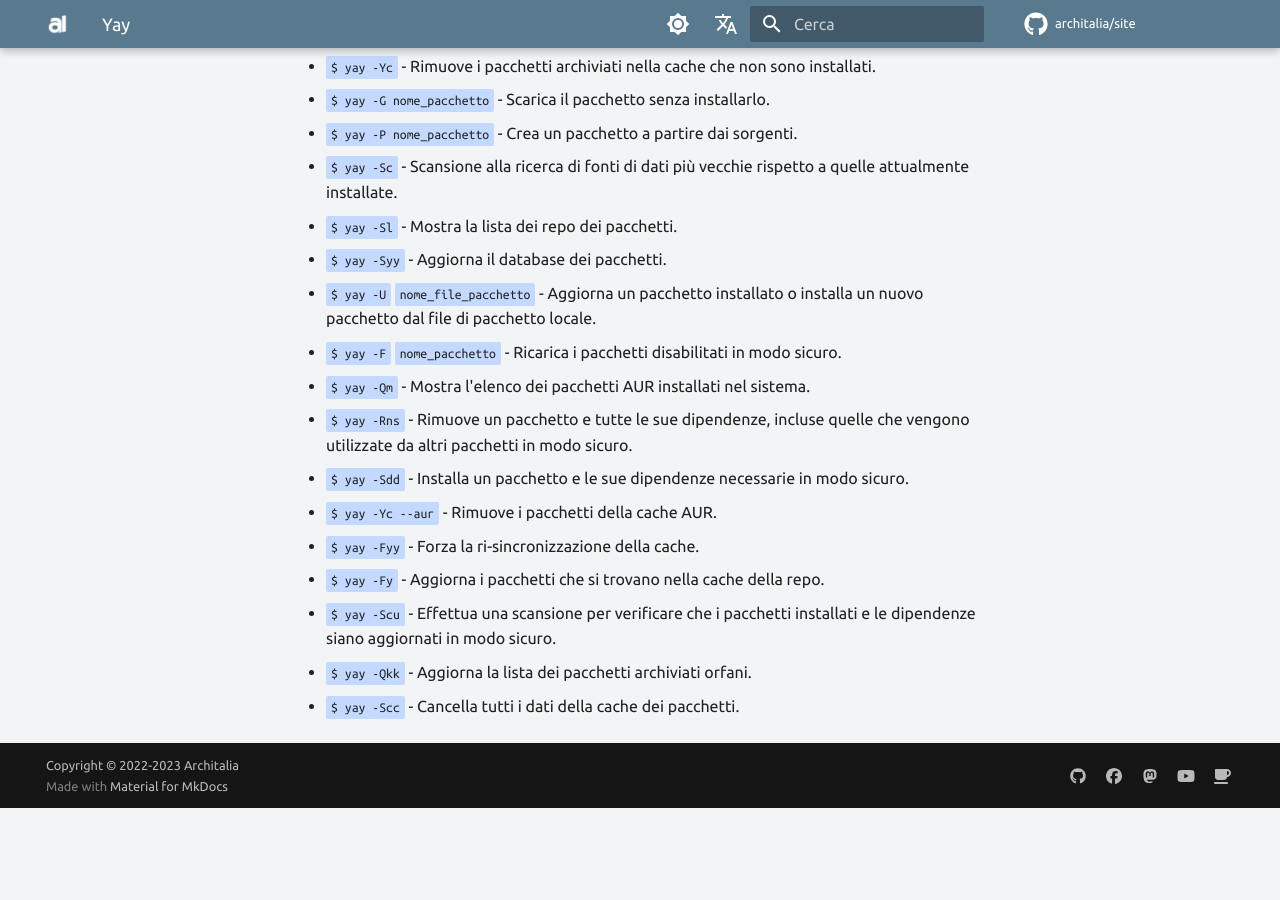
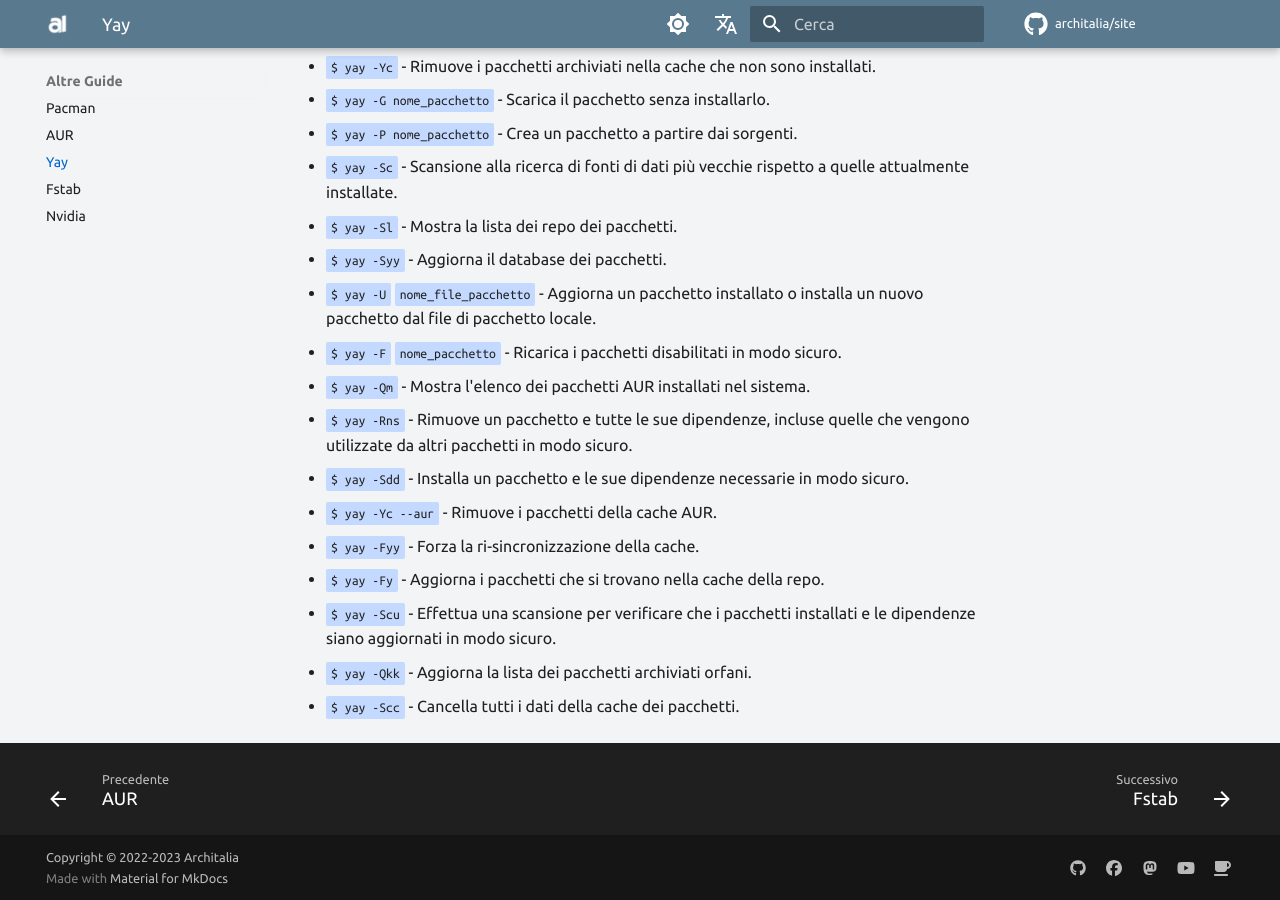
Before and after one commit to ArchItalia/site, an MkDocs documentation site: the page built from docs/Altre-Guide/yay.md, in a window 1280 px wide and 900 px high, scrolled down 1448 px. Built offline with MkDocs 1.6.1 and Material for MkDocs 9.7.7, drawn with Linux system fonts in a browser that asks for light colours; comment, search, counter and statistics services are not loaded; the version menu is left out; before the commit the page ends 2256 px from its top, so only the background shows below that.

Commit message:
Update mkdocs.yml

```diff
--- a/mkdocs.yml
+++ b/mkdocs.yml
@@ -12,6 +12,7 @@
   - 'Altre Guide':
         - 'Pacman': 'Altre-Guide/Pacman.md'
         - 'AUR': 'Altre-Guide/aur.md'
+        - 'Yay': 'Altre-Guide/yay.md'
         - 'Fstab': 'Altre-Guide/fstab.md'
         - 'Nvidia': 'Altre-Guide/nvidia.md'
   - 'Download': Download/live.md
```
